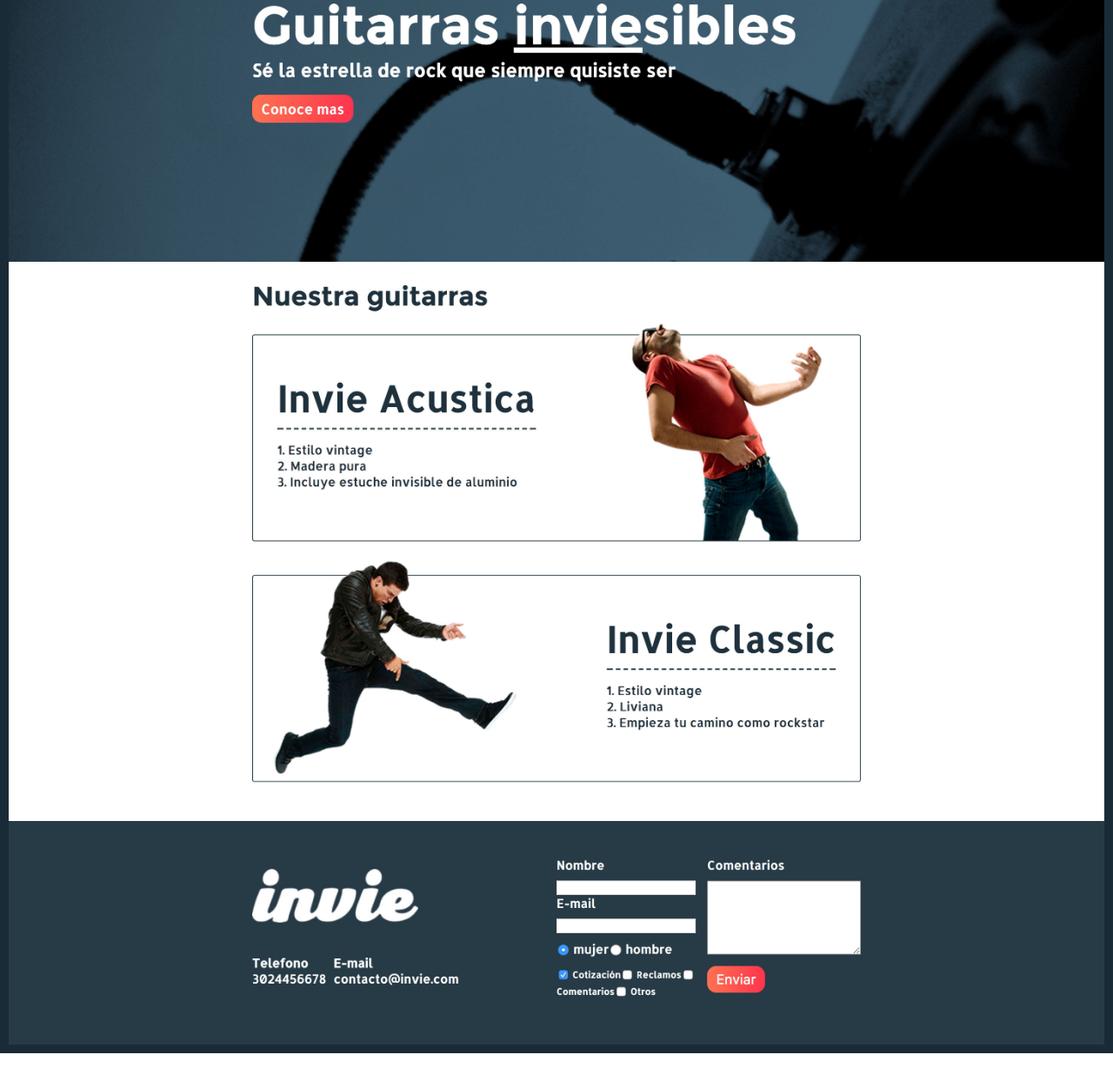
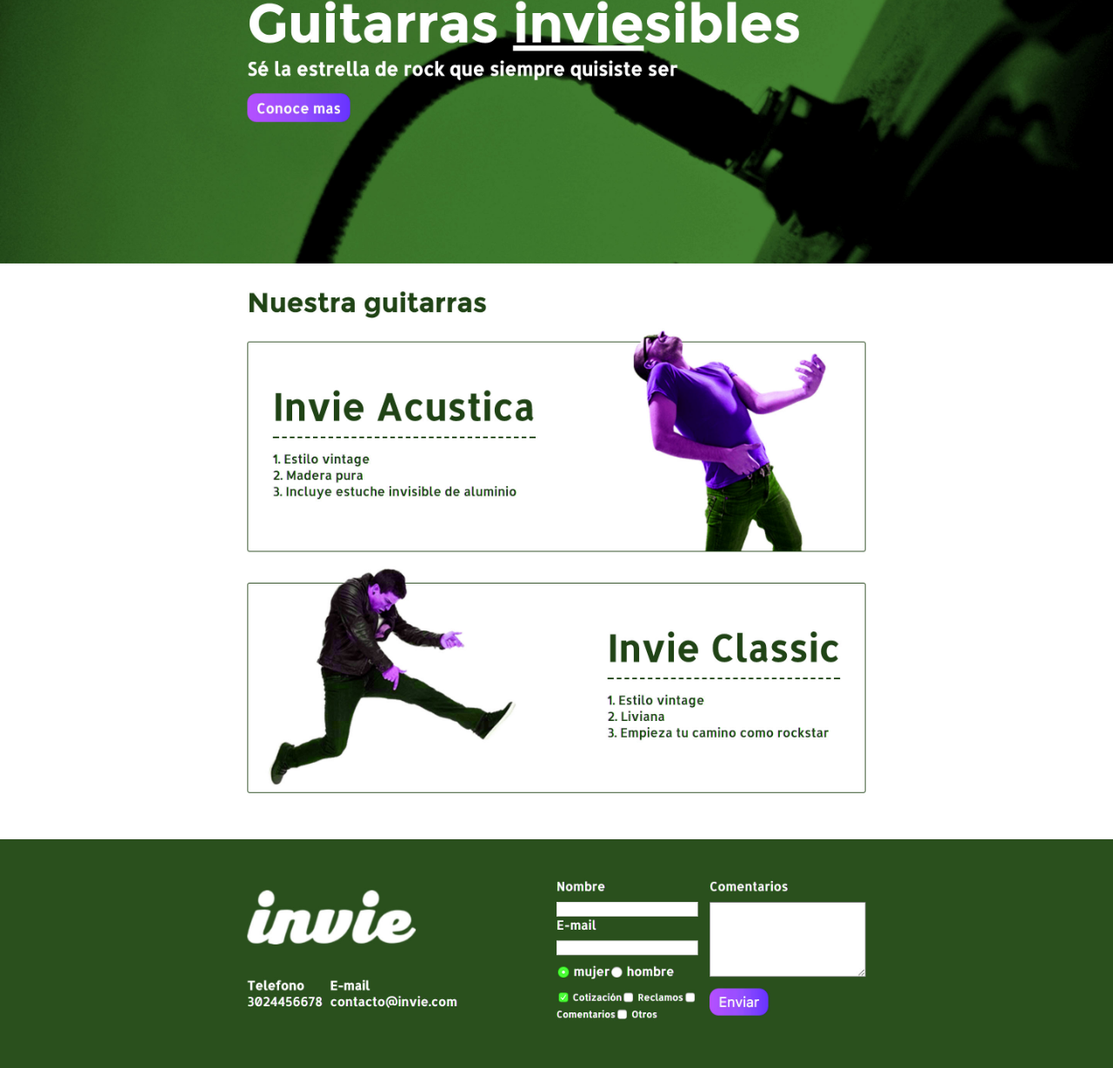
Before and after one commit to joseramosp/invie-github, a plain HTML site: page index.html in a window 1280 px wide. Shown: the part 177-1405 px from the top of the page at 87% size. Drawn offline with Linux system fonts and the light colour scheme.

Commit message:
Nueva version de invie - verde

```diff
--- a/index.html
+++ b/index.html
@@ -5,7 +5,6 @@
     <style media="screen">
       body {
         margin: 0;
-        border: 10px solid #192b36;
       }
       img {
         max-width: 100%;
@@ -14,10 +13,6 @@
     </style>
   </head>
   <body>
-    <img src="header.jpg" alt="">
-    <img src="hero.jpg" alt="">
-    <img src="acustica.jpg" alt="">
-    <img src="clasica.jpg" alt="">
-    <img src="footer.jpg" alt="">
+    <img src="nueva-version.jpg" alt="">
   </body>
 </html>
```
Also changed, not shown: nueva-version.jpg (added).
